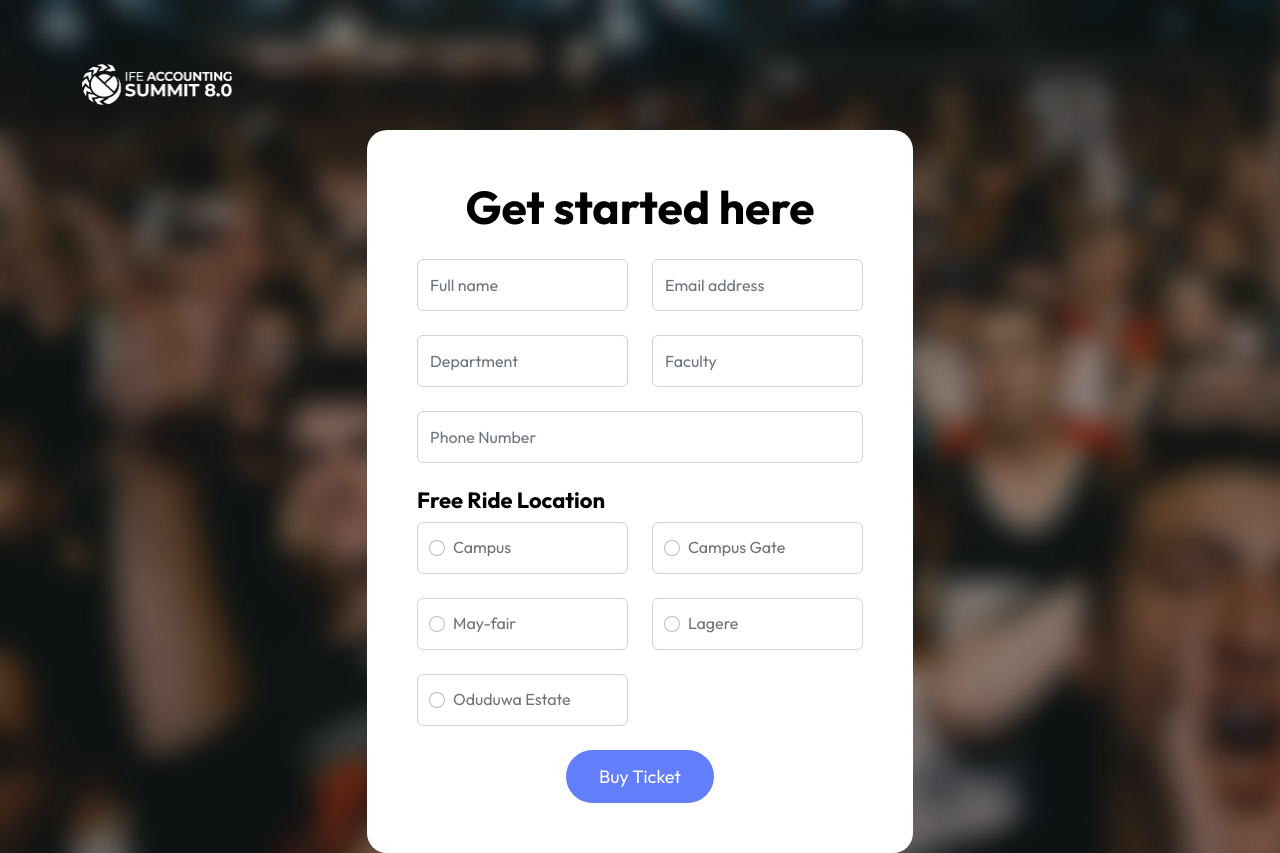
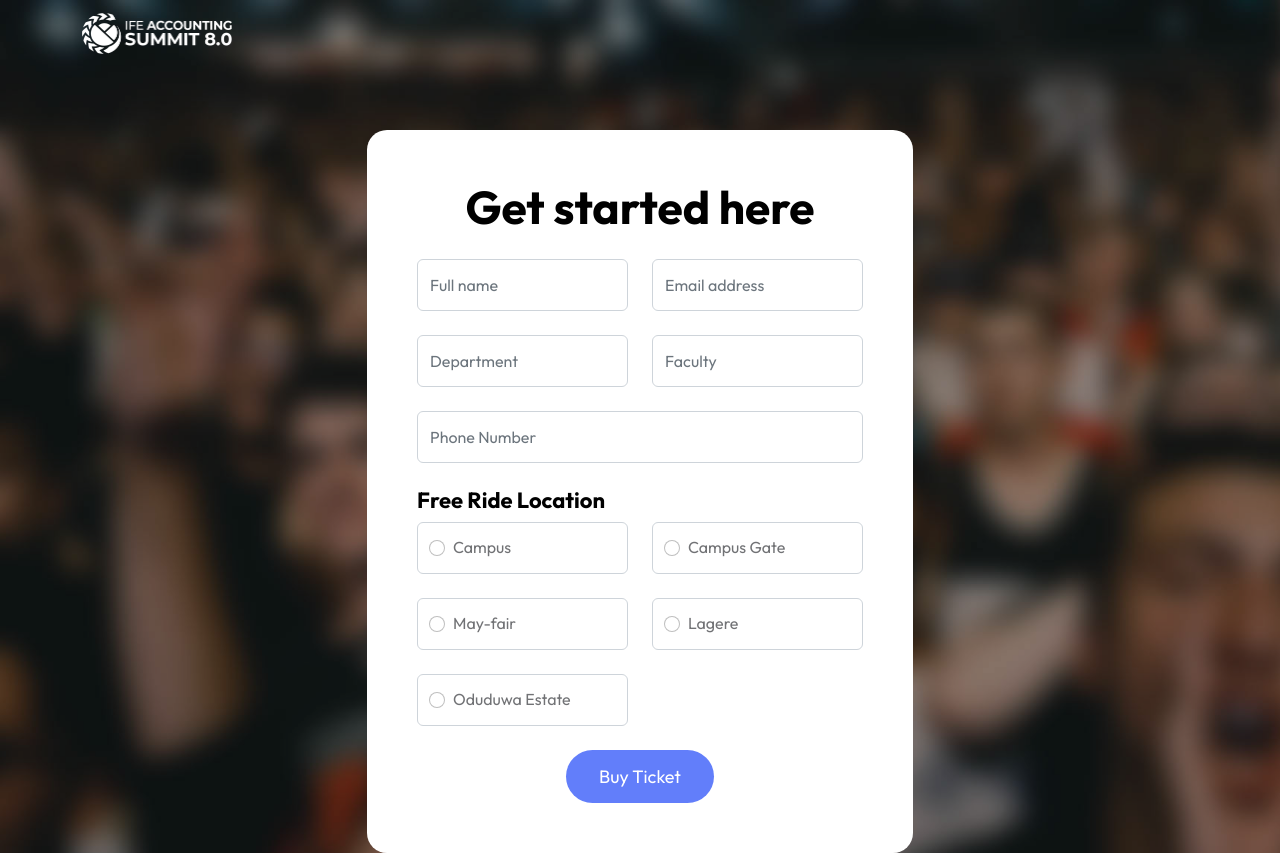
Before and after one commit to Ojo-Oluwagbenga/ias8, a plain HTML site: page ticket.html in a window 1280 px wide. Shown: the top 853 px of the page. Drawn offline with nearby package versions, Linux system fonts and the light colour scheme.

Commit message:
General Commit

```diff
--- a/ticket.html
+++ b/ticket.html
@@ -52,7 +52,12 @@ https://templatemo.com/tm-583-festava-live
                 </div>
             </header> -->
 
-
+            <style>
+                #sticky-wrapper{
+                    height: 0px !important;
+                    margin-top: 0px !important;
+                }
+            </style>
             <nav class="navbar navbar-expand-lg">
                 <div class="container">
                     <img style="width: 150px;" class="navbar-brand" src="imports/Alt_logo_2.png" alt="IFE ACCOUNTING SUMMIT" srcset="">
```
